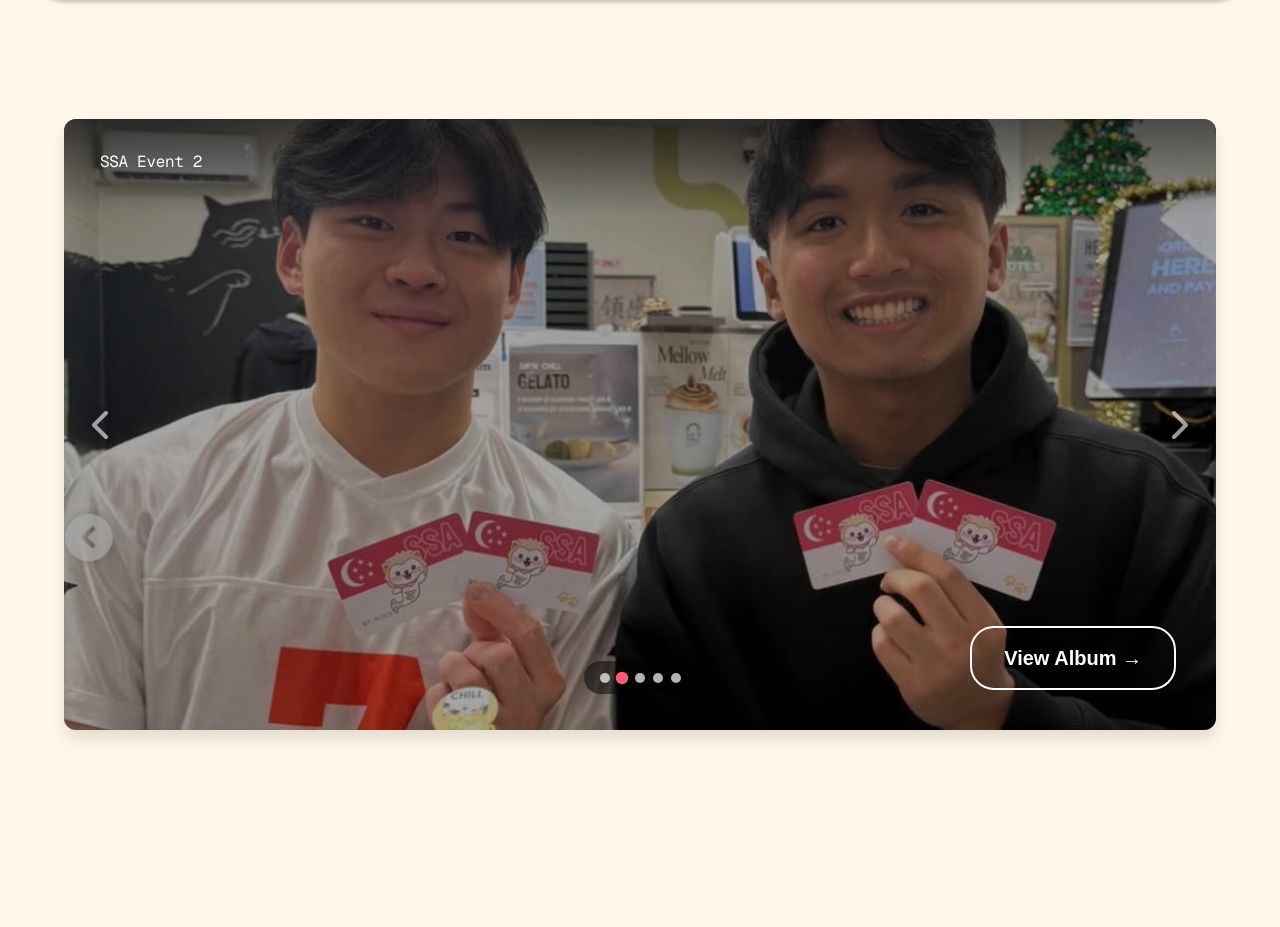
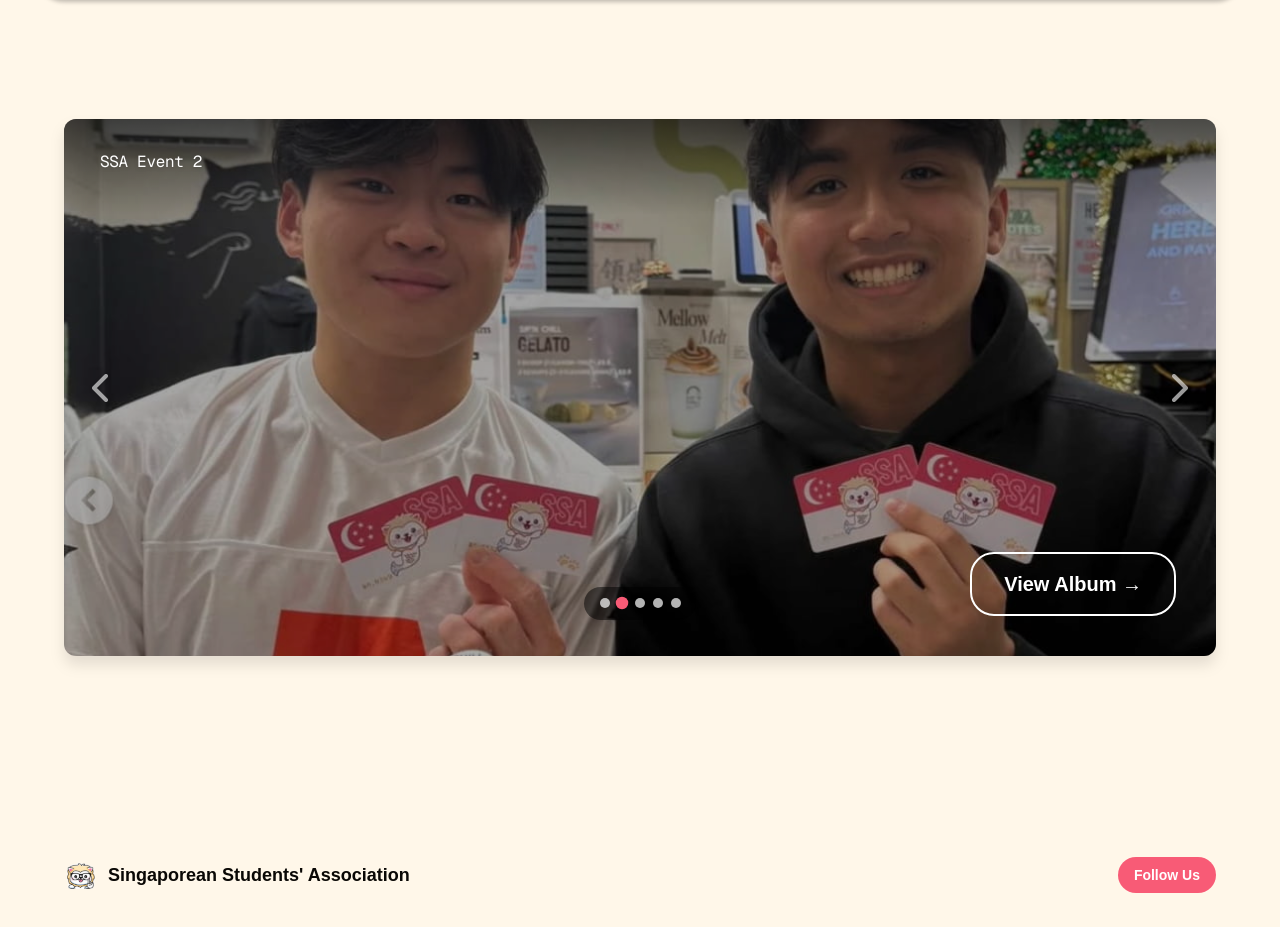
Before and after one commit to UoaWDCC/ssa, a Next.js app in the folder web/: page / in a window 1280 px wide. Shown: the part 1982-2909 px from the top of the page. Built offline with nearby package versions, Linux system fonts and the light colour scheme; no server answers; a web font is replaced by a local one.

Commit message:
fix: text adjustments

```diff
--- a/web/src/components/HomeCarousel.tsx
+++ b/web/src/components/HomeCarousel.tsx
@@ -105,7 +105,7 @@ export default function HomeCarousel() {
     <section className="px-4 sm:px-6 md:px-10 lg:px-16">
       <div className="relative drop-shadow-xl">
         <div
-          className="relative w-full aspect-4/3 sm:aspect-[1244/660] overflow-hidden rounded-[12px]"
+          className="relative w-full aspect-4/3 sm:aspect-[1244/580] overflow-hidden rounded-[12px]"
           onTouchStart={handleTouchStart}
           onTouchEnd={handleTouchEnd}
           onMouseEnter={stopTimer}
```
